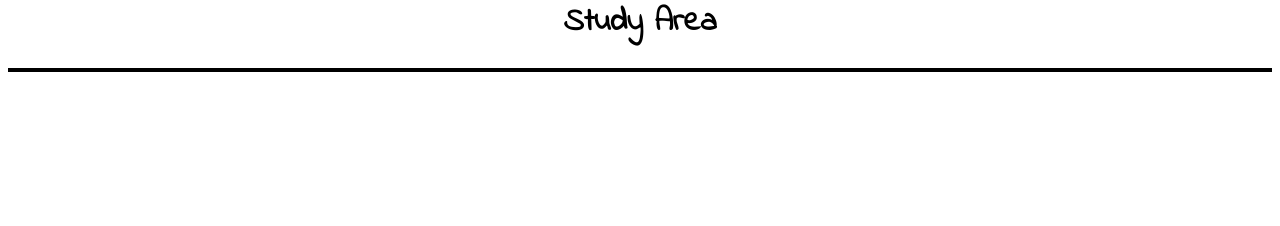
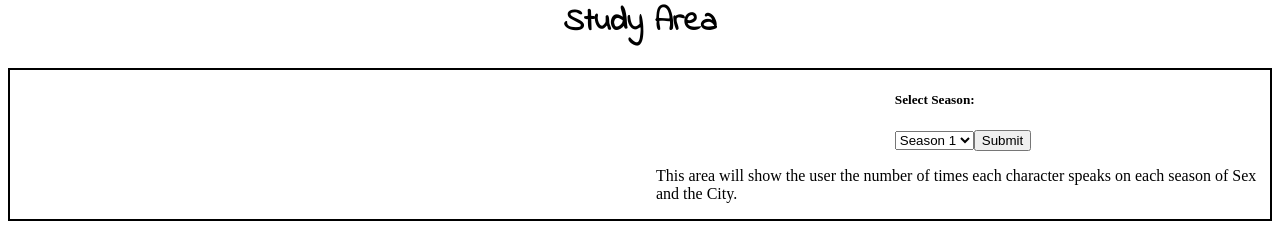
Before and after one commit to ravenusmc/sex_city, a Vue app in the folder client/: page / in a window 1280 px wide. Shown: the part 1077-1303 px from the top of the page. Before the commit the page ends 1157 px from the top, so only its background shows below. Built offline with nearby package versions, Linux system fonts and the light colour scheme.

Commit message:
working on first form section on main page

```diff
--- a/client/src/components/home/Main.vue
+++ b/client/src/components/home/Main.vue
@@ -9,9 +9,23 @@
         <div>
         </div>
 
-        <div>
-          <form>
+        <div class='form_div'>
+
+          <form @submit="submitSelection">
+            <h5>Select Season:</h5>
+            <select v-model="season" name="season">
+              <option v-for="season in seasons" :value="season">{{ season }}</option>
+            </select>
+            <button type="submit">Submit</button>
           </form>
+
+          <div>
+            <p>
+              This area will show the user the number of times each character speaks
+              on each season of Sex and the City.
+            </p>
+          </div>
+
         </div>
 
       </section>
@@ -23,7 +37,21 @@
 
 <script>
 export default {
-  name: 'Main'
+  name: 'Main',
+  data(){
+    return {
+      season: 'Season 1',
+      seasons: ['Season 1', 'Season 2', 'Season 3', 'Season 4', 'Season 5', 'Season 6']
+    }
+  },
+  methods: {
+    submitSelection(evt){
+      evt.preventDefault();
+      const seasonSelection = {
+        season: this.season,
+      }
+    }
+  }
 }
 </script>
 
@@ -48,4 +76,15 @@ main {
   border: 2px solid black;
 }
 
+.form_div {
+  display: flex;
+  flex-direction: column;
+  justify-content: center;
+  align-items: center;
+  /* display: grid;
+  grid-template-rows: 1fr 1fr;
+  grid-gap: 1em;
+  border: 2px solid red;  */
+}
+
 </style>
```
